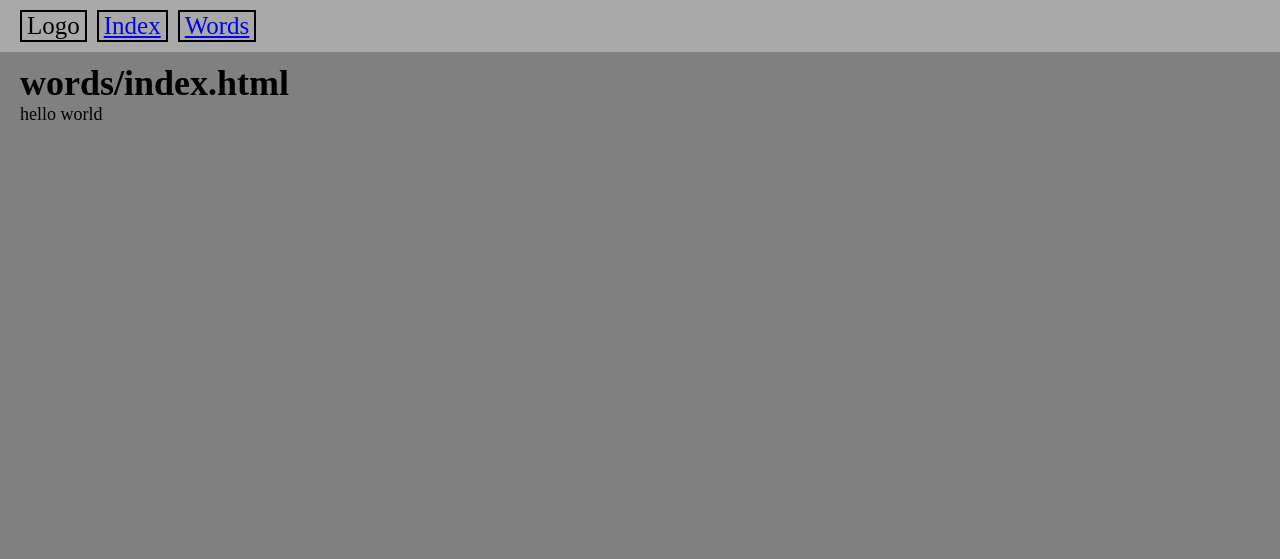
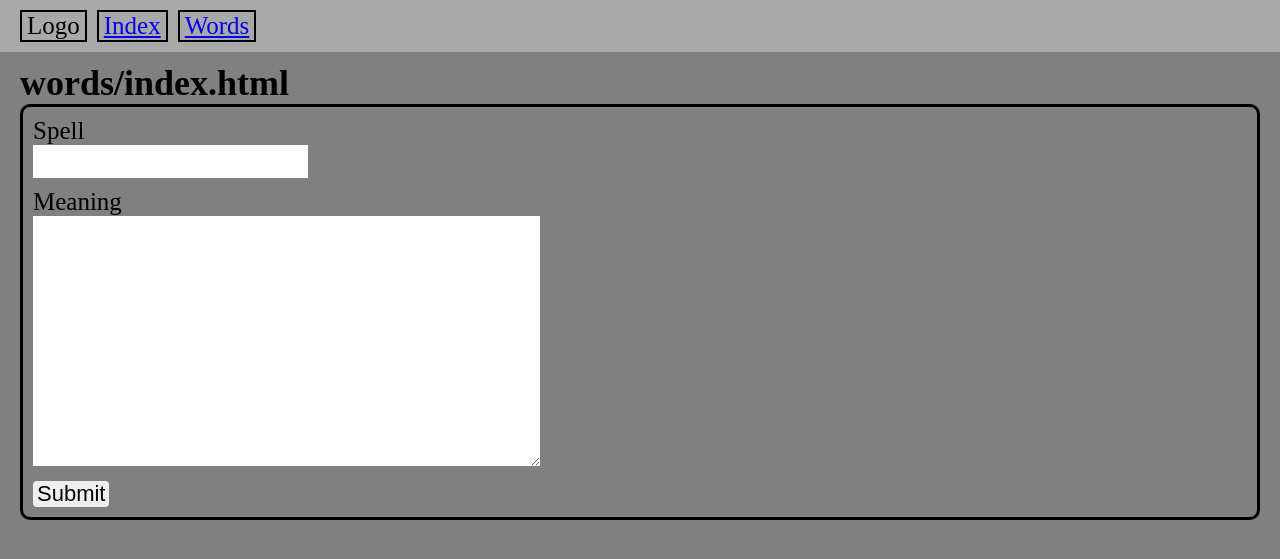
Before and after one commit to Lootmann/OtherRepos, a Django app: page / in a window 1280 px wide. Shown: the top 559 px of the page. Run offline with Django 4.2, Linux system fonts and the light colour scheme.

Commit message:
samples: WordForm

```diff
--- a/samples/memorize-words/static/words/index.css
+++ b/samples/memorize-words/static/words/index.css
@@ -0,0 +1,29 @@
+form {
+  padding: 10px;
+  border: 3px solid black;
+  border-radius: 10px;
+
+  display: flex;
+  flex-direction: column;
+  gap: 10px;
+}
+
+form > div {
+  font-size: 18px;
+}
+
+form label {
+  font-size: 25px;
+}
+
+form input,
+form textarea {
+  padding: 5px;
+  font-size: 20px;
+}
+
+.btn {
+  font-size: 22px;
+  padding: 0px 4px;
+  border-radius: 4px;
+}
--- a/samples/memorize-words/templates/words/index.html
+++ b/samples/memorize-words/templates/words/index.html
@@ -11,5 +11,21 @@ words/index.html
 
 {% block main %}
 <h1>words/index.html</h1>
-<p>hello world</p>
+
+<form method="post">
+  {% csrf_token %}
+  <div>
+    <p><label for="spell">{{ form.spell.label }}</label></p>
+    {{ form.spell }}
+  </div>
+
+  <div>
+    <p><label for="meaning">{{ form.meaning.label }}</label></p>
+    {{ form.meaning }}
+  </div>
+
+  <div>
+    <button type="submit" class="btn">Submit</button>
+  </div>
+</form>
 {% endblock main %}
--- a/samples/memorize-words/words/forms.py
+++ b/samples/memorize-words/words/forms.py
@@ -1,6 +1,9 @@
 from django import forms
 
+from words.models import Word
 
-class WordForm(forms.Form):
-    spell = forms.CharField(label="Spell", max_length=50)
-    meaning = forms.TextInput()
+
+class WordForm(forms.ModelForm):
+    class Meta:
+        model = Word
+        fields = ["spell", "meaning"]
--- a/samples/memorize-words/words/views.py
+++ b/samples/memorize-words/words/views.py
@@ -15,12 +15,14 @@ class WordIndexView(generic.View):
         return render(request, self.template_name, {"form": form})
 
     def post(self, request: HttpRequest, *args, **kwargs):
-        form = self.form_class()
+        f = self.form_class(request.POST)
 
-        if form.is_valid():
-            return render(request, self.template_name, {"form": form})
+        if f.is_valid():
+            word = f.save(commit=False)
+            word.save()
+            return render(request, self.template_name, {"form": self.form_class()})
 
-        return render(request, self.template_name, {"form": form})
+        return render(request, self.template_name, {"form": f})
 
 
 class WordListView(generic.ListView):
```
Also changed, not shown: samples/memorize-words/templates/words/word_list.html (+22 -1 lines), samples/memorize-words/static/words/word_list.css (added).
